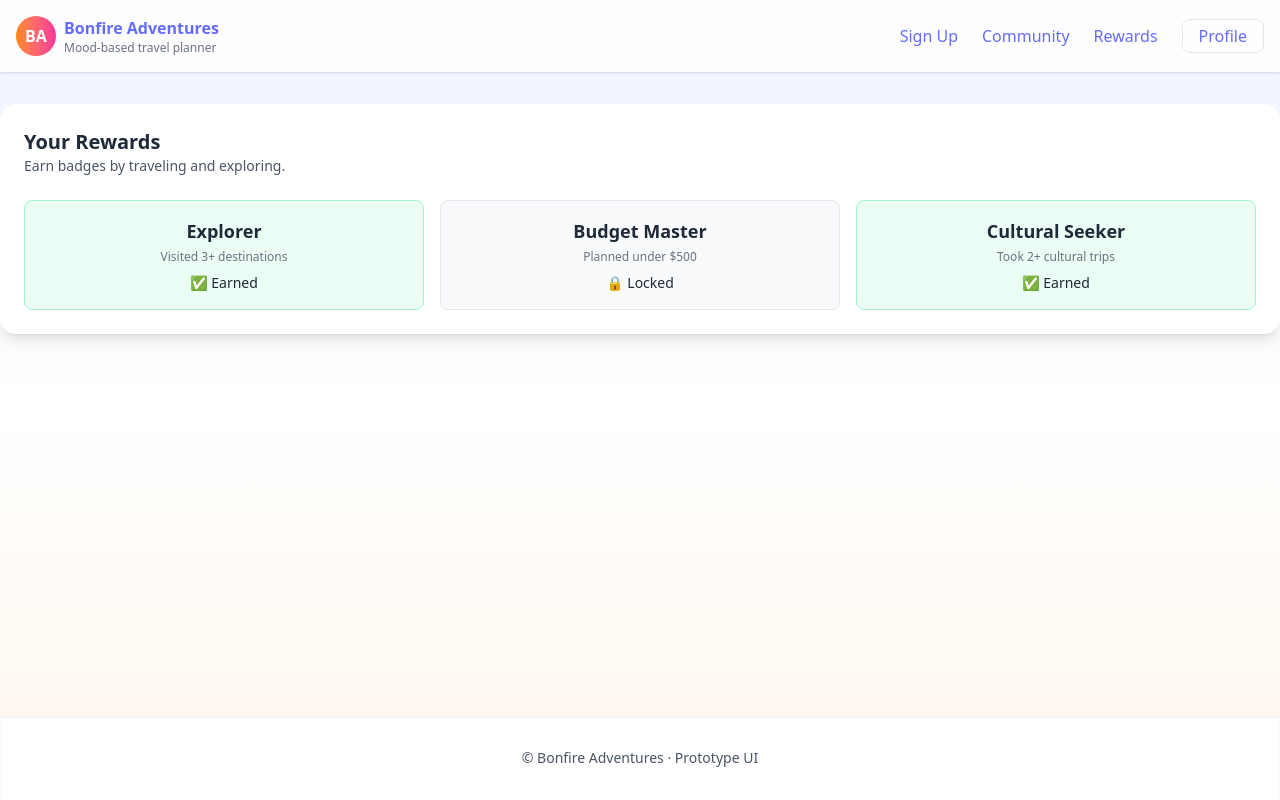
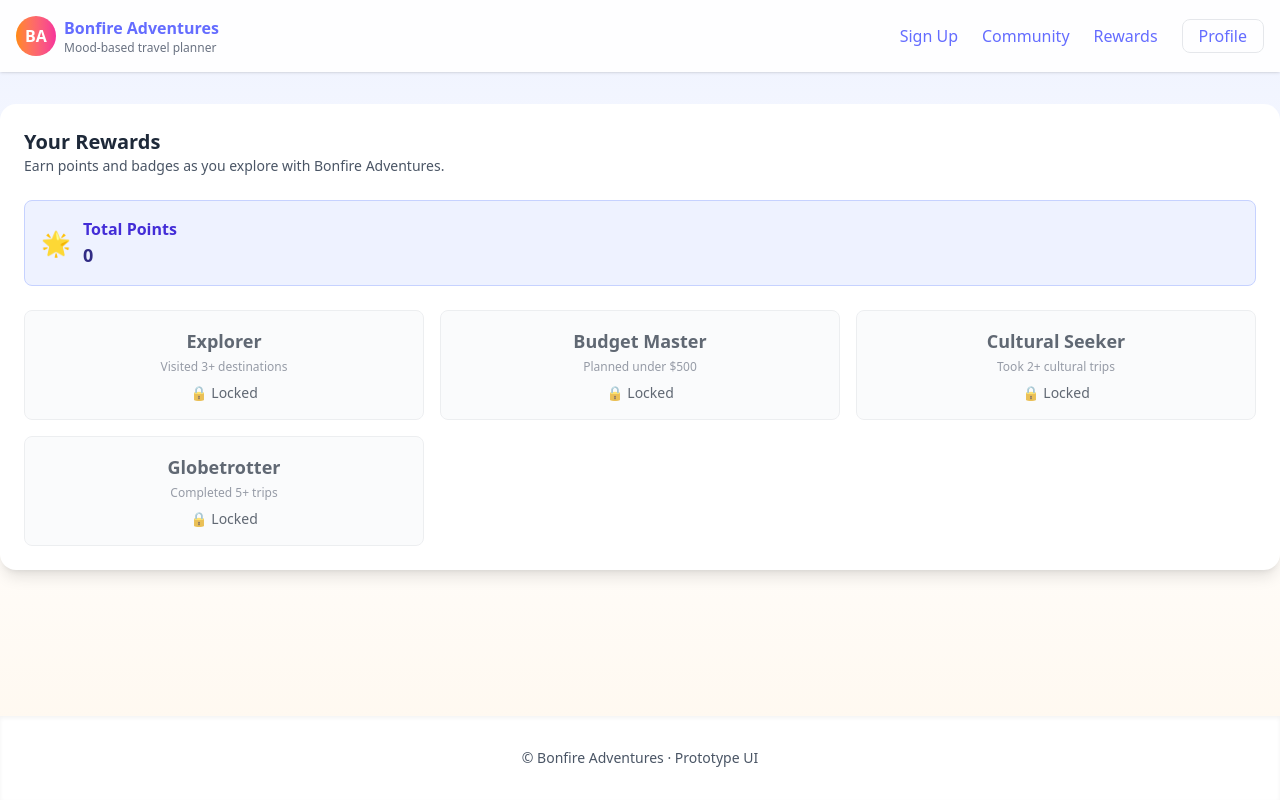
Before and after one commit to mike-willy/bonfire-planner, a React (Vite) app in the folder apps/frontend/: page /rewards in a window 1280 px wide. Built offline with nearby package versions, Linux system fonts and the light colour scheme; no server answers.

Commit message:
update my changes

```diff
--- a/apps/frontend/src/context/AppContext.jsx
+++ b/apps/frontend/src/context/AppContext.jsx
@@ -1,9 +1,19 @@
-import { createContext, useState, useCallback } from "react";
+// src/context/AppContext.jsx
+import { createContext, useState, useCallback, useEffect } from "react";
+import { auth, db } from "../firebase";
+import { onAuthStateChanged } from "firebase/auth";
+import { collection, query, where, orderBy, onSnapshot } from "firebase/firestore";
 
 // eslint-disable-next-line react-refresh/only-export-components
 export const AppContext = createContext();
 
 export function AppProvider({ children }) {
+  const [user, setUser] = useState(null);
+  const [trips, setTrips] = useState(() => {
+    // ✅ Load from cache on startup
+    const cached = localStorage.getItem("userTrips");
+    return cached ? JSON.parse(cached) : [];
+  });
   const [mood, setMood] = useState(null);
   const [availableMoods, setAvailableMoods] = useState([]);
   const [loading, setLoading] = useState(false);
@@ -12,6 +22,38 @@ export function AppProvider({ children }) {
   const [selectedDestinations, setSelectedDestinations] = useState([]);
   const [pendingItinerary, setPendingItinerary] = useState(null);
 
+  // ✅ Track Firebase Auth state + trips
+  useEffect(() => {
+    const unsubscribe = onAuthStateChanged(auth, (currentUser) => {
+      setUser(currentUser || null);
+
+      if (currentUser) {
+        const q = query(
+          collection(db, "itineraries"),
+          where("userId", "==", currentUser.uid),
+          orderBy("createdAt", "desc")
+        );
+
+        const unsubTrips = onSnapshot(q, (snapshot) => {
+          const tripsData = snapshot.docs.map((doc) => ({
+            id: doc.id,
+            ...doc.data(),
+          }));
+          setTrips(tripsData);
+
+          // ✅ Save to cache
+          localStorage.setItem("userTrips", JSON.stringify(tripsData));
+        });
+
+        return () => unsubTrips();
+      } else {
+        setTrips([]);
+        localStorage.removeItem("userTrips");
+      }
+    });
+
+    return () => unsubscribe();
+  }, []);
 
   // ✅ Fetch moods
   const fetchMoods = useCallback(async () => {
@@ -64,21 +106,15 @@ export function AppProvider({ children }) {
     );
   };
 
-  // ✅ Clear all
-  const clearAllDestinations = () => {
-    setSelectedDestinations([]);
-  };
-
-  // ✅ Remove one
-  const removeDestination = (id) => {
-    setSelectedDestinations((prev) =>
-      prev.filter((d) => d.id !== id)
-    );
-  };
+  const clearAllDestinations = () => setSelectedDestinations([]);
+  const removeDestination = (id) =>
+    setSelectedDestinations((prev) => prev.filter((d) => d.id !== id));
 
   return (
     <AppContext.Provider
       value={{
+        user,
+        trips,                // ✅ trips always available
         mood,
         setMood,
         availableMoods,
@@ -89,9 +125,9 @@ export function AppProvider({ children }) {
         fetchRecommendations,
         selectedDestinations,
         toggleSelect,
-        clearAllDestinations, // ✅ added
-        removeDestination,    // ✅ added
-        pendingItinerary,      // 👈 add this
+        clearAllDestinations,
+        removeDestination,
+        pendingItinerary,
         setPendingItinerary,
       }}
     >
--- a/apps/frontend/src/pages/Profile.jsx
+++ b/apps/frontend/src/pages/Profile.jsx
@@ -1,45 +1,38 @@
 // src/pages/Profile.jsx
-import { useEffect, useState } from "react";
-import { auth, db, storage } from "../firebase";
-import {
-  collection,
-  query,
-  where,
-  orderBy,
-  onSnapshot,
-} from "firebase/firestore";
+import { useContext, useState, useEffect } from "react";
+import { AppContext } from "../context/AppContext";
+import { auth, storage, db } from "../firebase";
 import { ref, uploadBytes, getDownloadURL } from "firebase/storage";
 import { signOut, updateProfile } from "firebase/auth";
+import { doc, onSnapshot } from "firebase/firestore";
 import { useNavigate } from "react-router-dom";
 import { Pencil } from "lucide-react";
 
 export default function Profile() {
-  const [trips, setTrips] = useState([]);
-  const [user, setUser] = useState(auth.currentUser);
-  const [photoURL, setPhotoURL] = useState(auth.currentUser?.photoURL || "");
+  const { user, trips } = useContext(AppContext); // ✅ user & trips from context
+  const [photoURL, setPhotoURL] = useState(user?.photoURL || "");
   const [uploading, setUploading] = useState(false);
 
   const [editingName, setEditingName] = useState(false);
-  const [newName, setNewName] = useState(auth.currentUser?.displayName || "");
+  const [newName, setNewName] = useState(user?.displayName || "");
+
+  // ✅ Rewards state
+  const [points, setPoints] = useState(0);
+  const [badges, setBadges] = useState([]);
 
   const navigate = useNavigate();
 
-  // ✅ Fetch trips for this user
+  // ✅ Listen to rewards from Firestore
   useEffect(() => {
     if (!auth.currentUser) return;
 
-    const q = query(
-      collection(db, "itineraries"),
-      where("userId", "==", auth.currentUser.uid),
-      orderBy("createdAt", "desc")
-    );
-
-    const unsubscribe = onSnapshot(q, (snapshot) => {
-      const tripsData = snapshot.docs.map((doc) => ({
-        id: doc.id,
-        ...doc.data(),
-      }));
-      setTrips(tripsData);
+    const userRef = doc(db, "users", auth.currentUser.uid);
+    const unsubscribe = onSnapshot(userRef, (snapshot) => {
+      if (snapshot.exists()) {
+        const data = snapshot.data();
+        setPoints(data.points || 0);
+        setBadges(data.badges || []);
+      }
     });
 
     return () => unsubscribe();
@@ -48,17 +41,17 @@ export default function Profile() {
   // ✅ Upload avatar
   async function handleUpload(e) {
     const file = e.target.files[0];
-    if (!file) return;
+    if (!file || !user) return;
 
     try {
       setUploading(true);
-      const storageRef = ref(storage, `avatars/${auth.currentUser.uid}`);
+      const storageRef = ref(storage, `avatars/${user.uid}`);
       await uploadBytes(storageRef, file);
       const downloadURL = await getDownloadURL(storageRef);
 
       setPhotoURL(downloadURL);
       await updateProfile(auth.currentUser, { photoURL: downloadURL });
-      setUser({ ...auth.currentUser });
+      alert("✅ Profile picture updated!");
     } catch (err) {
       console.error("Upload error:", err);
       alert("❌ Could not upload image.");
@@ -69,14 +62,13 @@ export default function Profile() {
 
   // ✅ Update display name
   async function handleUpdateName() {
-    if (!newName.trim()) {
+    if (!newName.trim() || !user) {
       setEditingName(false);
       return;
     }
 
     try {
       await updateProfile(auth.currentUser, { displayName: newName });
-      setUser({ ...auth.currentUser, displayName: newName });
       alert("✅ Name updated successfully!");
     } catch (err) {
       console.error("Name update error:", err);
@@ -96,6 +88,14 @@ export default function Profile() {
       console.error("Logout error:", err);
       alert("❌ Could not log out.");
     }
+  }
+
+  if (!user) {
+    return (
+      <section className="mt-8 bg-white rounded-2xl p-6 shadow-lg text-center">
+        <p className="text-gray-600">⚠️ Please log in to view your profile.</p>
+      </section>
+    );
   }
 
   return (
@@ -122,7 +122,7 @@ export default function Profile() {
             />
           ) : (
             <div className="w-20 h-20 flex items-center justify-center rounded-full bg-indigo-500 text-white text-2xl font-bold">
-              {user?.displayName?.[0] || "T"}
+              {user.displayName?.[0] || "T"}
             </div>
           )}
           <label className="absolute bottom-0 right-0 bg-indigo-500 text-white text-xs px-2 py-1 rounded cursor-pointer hover:bg-indigo-600">
@@ -135,6 +135,7 @@ export default function Profile() {
             />
           </label>
         </div>
+
         <div>
           {/* Editable Name */}
           {editingName ? (
@@ -161,7 +162,7 @@ export default function Profile() {
           ) : (
             <div className="flex items-center gap-2">
               <div className="font-semibold text-lg">
-                {user?.displayName || "Traveler"}
+                {user.displayName || "Traveler"}
               </div>
               <Pencil
                 size={16}
@@ -171,9 +172,19 @@ export default function Profile() {
             </div>
           )}
 
-          <div className="text-sm text-gray-500">{user?.email}</div>
+          <div className="text-sm text-gray-500">{user.email}</div>
           <div className="text-sm text-green-600 mt-1">
             Trips Booked: {trips.length}
+          </div>
+
+          {/* Rewards summary */}
+          <div className="mt-2 text-sm">
+            <span className="font-semibold text-indigo-700">🌟 {points} points</span>
+            {badges.length > 0 && (
+              <span className="ml-3 text-emerald-600">
+                🏅 Latest Badge: {badges[badges.length - 1]}
+              </span>
+            )}
           </div>
         </div>
       </div>
@@ -196,7 +207,9 @@ export default function Profile() {
                     {t.destinations.map((d) => d.title).join(", ")}
                   </div>
                   <div className="text-xs text-gray-500 mt-1">
-                    {t.travelDate ? `Travel Date: ${t.travelDate}` : "No date set"}
+                    {t.travelDate
+                      ? `Travel Date: ${t.travelDate}`
+                      : "No date set"}
                   </div>
                 </div>
                 <div className="font-semibold text-indigo-600 mt-2">
--- a/apps/frontend/src/pages/Rewards.jsx
+++ b/apps/frontend/src/pages/Rewards.jsx
@@ -1,30 +1,74 @@
+// src/pages/Rewards.jsx
+import { useEffect, useState } from "react";
+import { auth, db } from "../firebase";
+import { doc, onSnapshot } from "firebase/firestore";
+
 export default function Rewards() {
-  const badges = [
-    { id: 1, label: "Explorer", desc: "Visited 3+ destinations", earned: true },
-    { id: 2, label: "Budget Master", desc: "Planned under $500", earned: false },
-    { id: 3, label: "Cultural Seeker", desc: "Took 2+ cultural trips", earned: true },
+  const [points, setPoints] = useState(0);
+  const [badges, setBadges] = useState([]);
+
+  // ✅ Listen to user rewards in Firestore
+  useEffect(() => {
+    if (!auth.currentUser) return;
+
+    const userRef = doc(db, "users", auth.currentUser.uid);
+
+    const unsubscribe = onSnapshot(userRef, (snapshot) => {
+      if (snapshot.exists()) {
+        const data = snapshot.data();
+        setPoints(data.points || 0);
+        setBadges(data.badges || []);
+      }
+    });
+
+    return () => unsubscribe();
+  }, []);
+
+  // Default badges list (with locked/earned state)
+  const allBadges = [
+    { id: 1, label: "Explorer", desc: "Visited 3+ destinations" },
+    { id: 2, label: "Budget Master", desc: "Planned under $500" },
+    { id: 3, label: "Cultural Seeker", desc: "Took 2+ cultural trips" },
+    { id: 4, label: "Globetrotter", desc: "Completed 5+ trips" },
   ];
 
   return (
     <section className="mt-8 bg-white rounded-2xl p-6 shadow-lg">
       <h2 className="text-xl font-semibold">Your Rewards</h2>
-      <p className="text-sm text-gray-600">Earn badges by traveling and exploring.</p>
+      <p className="text-sm text-gray-600">
+        Earn points and badges as you explore with Bonfire Adventures.
+      </p>
 
-      <div className="mt-6 grid grid-cols-3 gap-4">
-        {badges.map((b) => (
+      {/* Points Display */}
+      <div className="mt-6 flex items-center gap-3 bg-indigo-50 border border-indigo-200 rounded-lg p-4">
+        <span className="text-2xl">🌟</span>
+        <div>
+          <div className="font-semibold text-indigo-700">Total Points</div>
+          <div className="text-lg font-bold text-indigo-900">{points}</div>
+        </div>
+      </div>
+
+      {/* Badges Grid */}
+      <div className="mt-6 grid grid-cols-2 sm:grid-cols-3 gap-4">
+        {allBadges.map((b) => {
+          const earned = badges.includes(b.label);
+          return (
             <div
               key={b.id}
-            className={`p-4 rounded-lg border text-center ${
-              b.earned ? "bg-emerald-50 border-emerald-200" : "bg-gray-50 border-gray-200"
+              className={`p-4 rounded-lg border text-center transition ${
+                earned
+                  ? "bg-emerald-50 border-emerald-200"
+                  : "bg-gray-50 border-gray-200 opacity-70"
               }`}
             >
               <div className="text-lg font-semibold">{b.label}</div>
               <div className="text-xs text-gray-500 mt-1">{b.desc}</div>
               <div className="mt-2 text-sm font-medium">
-              {b.earned ? "✅ Earned" : "🔒 Locked"}
+                {earned ? "✅ Earned" : "🔒 Locked"}
               </div>
             </div>
-        ))}
+          );
+        })}
       </div>
     </section>
   );
```
Also changed, not shown: apps/frontend/src/pages/Checkout.jsx (+64 -6 lines). Lines whose indentation alone changed are shown as unchanged.
